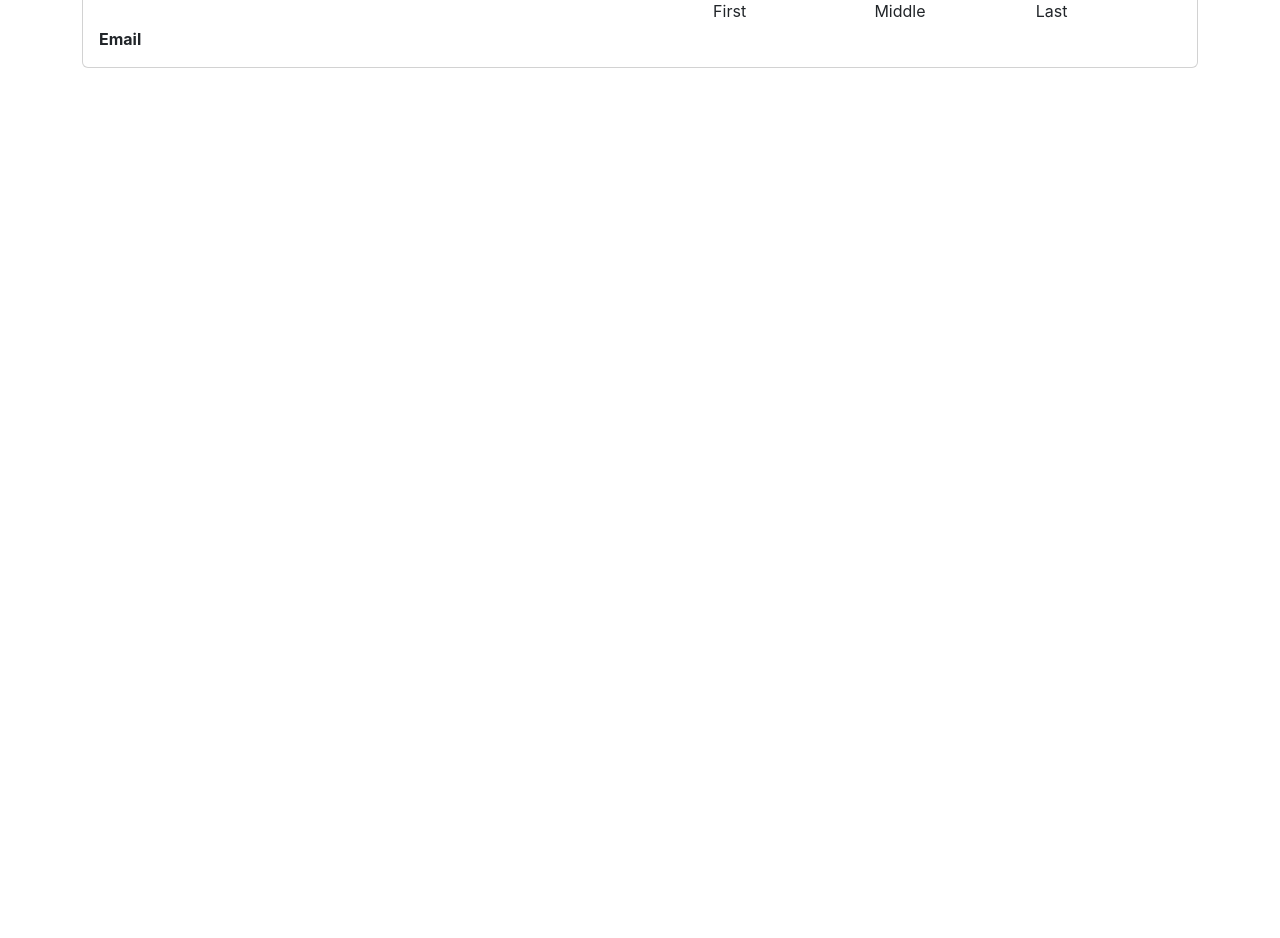
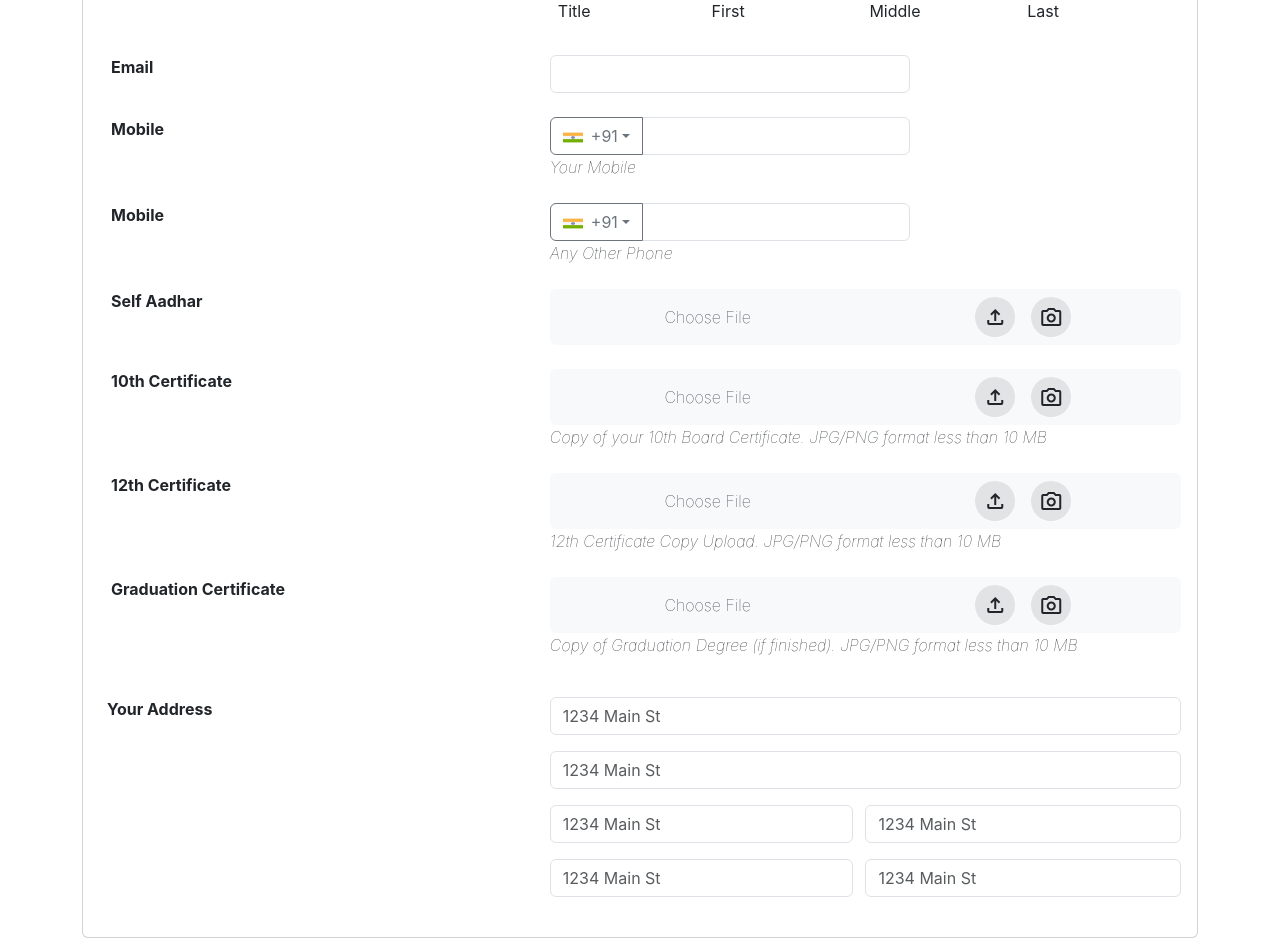
Before and after one commit to shivanshaggarwal/caba, a React (Create React App) app: page / in a window 1280 px wide. Shown: the part 300-1238 px from the top of the page. Before the commit the page ends 800 px from the top, so only its background shows below. Built offline with nearby package versions, Linux system fonts and the light colour scheme.

Commit message:
thursday_updated

```diff
--- a/src/components/ImageInputs.js
+++ b/src/components/ImageInputs.js
@@ -3,7 +3,7 @@ import React, { useState } from 'react';
 import {useForm} from 'react-hook-form'
 
 
-const ImageInputs = () => {
+const ImageInputs = (props) => {
 
     const [selectedFile, setSelectedFile] = useState(null);
 
@@ -53,7 +53,7 @@ const ImageInputs = () => {
     return (
         <div className="offset-2 col-7 photocontainer p-0" onMouseEnter={(e)=>e.target.style.outline="none"}>
             <div className="col-12 bg-light rounded-2" >
-                <div className='row ' onMouseEnter={(e)=>e.target.style.outline="1px dashed grey"}
+                <div className='row m-0' onMouseEnter={(e)=>e.target.style.outline="1px dashed grey"}
                         onMouseLeave={(e)=>e.target.style.outline="none"}>
                     <div
                         className="col-12 col-sm-6 p-3 fs-6 fw-lighter"
@@ -92,7 +92,7 @@ const ImageInputs = () => {
                     </div>
                 )}
             </div>
-            <p className='my-0 text-start fw-lighter fs-6'><i>Passport Size Photo in JPG format - JPG/PNG format less than 5 MB</i></p>
+            <p className='my-0 text-start fw-lighter fs-6 fst-italic'>{props.info}</p>
         </div>
     );
 };
--- /dev/null
+++ b/src/components/PhoneInput.js
@@ -0,0 +1,36 @@
+import React, { useState } from 'react';
+
+const countries = [
+    { code: '+91', name: 'India', flag: require('../india.png') },
+];
+
+const PhoneInput = (props) => {
+    const [selectedCountry, setSelectedCountry] = useState(countries[0]);
+
+    const handleCountrySelect = (country) => {
+        setSelectedCountry(country);
+    };
+
+    return (
+        <div >
+            <div className="input-group">
+                <button type="button" className="btn btn-outline-secondary dropdown-toggle" data-bs-toggle="dropdown" aria-expanded="false">
+                    <img src={selectedCountry.flag} width="20" height="15" className='me-2'></img>{selectedCountry.code}
+                </button>
+                <ul className="dropdown-menu">
+                    {countries.map((country, index) => (
+                        <li key={index}>
+                            <a className="dropdown-item" href="#" onClick={() => handleCountrySelect(country)}>
+                                <img src={country.flag} alt={`${country.code} flag`} width="20" height="15" /> {country.code}
+                            </a>
+                        </li>
+                    ))}
+                </ul>
+                <input type="text" className="form-control" aria-label="Text input with segmented dropdown button" />
+            </div>
+            <p className='my-0 text-start fw-lighter fs-6 fst-italic '>{props.info}</p>
+        </div>
+    );
+};
+
+export default PhoneInput;
--- a/src/pages/AdmissionForm.js
+++ b/src/pages/AdmissionForm.js
@@ -1,5 +1,6 @@
 import React from 'react'
 import ImageInputs from '../components/ImageInputs'
+import PhoneInput from '../components/PhoneInput'
 
 function AdmissionForm() {
     return (
@@ -12,23 +13,24 @@ function AdmissionForm() {
                         <div className="card-title text-start col-3 text-primary "><h3>Personal Details</h3></div><hr />
                     </div>
 
-                    <div className="row photo mb-4">
+                    <div className="row photo m-0 p-0 mb-4">
                         <label htmlFor="photo" className="text-start col-3"><b>Your Photo</b></label>
-                        <ImageInputs id='fileName'/>
+                        <ImageInputs id='fileName' info="Your Adhaar Copy Upload. JPG/PNG format less than 5 MB" />
                     </div>
-                    <div className="row fullname">
+                    <div className="row fullname m-0 mb-4">
                         <label htmlFor="fullName" className="text-start col-3">
                             <b>Full Name <span className='text-danger'>*</span></b>
-                            </label>
+                        </label>
                         <div className="offset-2 col-7 p-0">
                             <div className="row gy-2 m-0">
-                                <div className="col-6 col-md-3 p-1 ">
+                                <div className="col-6 col-md-3 p-1 text-start">
                                     <select id="inputState" className="form-select p-1" aria-label=''>
                                         <option selected className='fs-6 fw-lighter'>-Select-</option>
                                         <option>Mr.</option>
                                         <option>Ms.</option>
                                         <option>Mrs.</option>
                                     </select>
+                                    <label className="m-1" htmlFor="specificSizeInputName">Title</label>
                                 </div>
                                 <div className="col-md-3 p-1 text-start">
                                     <input type="text" className="form-control" id="specificSizeInputName" />
@@ -45,15 +47,78 @@ function AdmissionForm() {
                             </div>
                         </div>
                     </div>
-                    <div className="row mail">
+                    <div className="row email m-0 mb-4">
                         <label htmlFor="photo" className="text-start col-3"><b>Email</b></label>
+                        <div className="offset-2 col-4 p-0">
+                            <input type="text" className="form-control" id="specificSizeInputName" />
+                        </div>
+                    </div>
+                    <div className="row phone m-0 mb-4">
+                        <label htmlFor="photo" className="text-start col-3"><b>Mobile</b></label>
+                        <div className="offset-2 col-4 p-0">
+                            <PhoneInput info="Your Mobile" />
+                        </div>
+                    </div>
+                    <div className="row phone m-0 mb-4">
+                        <label htmlFor="photo" className="text-start col-3"><b>Mobile</b></label>
+                        <div className="offset-2 col-4 p-0">
+                            <PhoneInput info="Any Other Phone" />
+                        </div>
+                    </div>
+
+                    <div className="row adhar m-0 p-0 mb-4">
+                        <label htmlFor="photo" className="text-start col-3"><b>Self Aadhar</b></label>
+                        <ImageInputs id='fileName' />
+                    </div>
+                    <div className="row tenth m-0 p-0 mb-4">
+                        <label htmlFor="photo" className="text-start col-3"><b>10th Certificate</b></label>
+                        <ImageInputs id='fileName' info="Copy of your 10th Board Certificate. JPG/PNG format less than 10 MB" />
+                    </div>
+                    <div className="row twelth m-0 p-0 mb-4">
+                        <label htmlFor="photo" className="text-start col-3"><b>12th Certificate</b></label>
+                        <ImageInputs id='fileName' info="12th Certificate Copy Upload. JPG/PNG format less than 10 MB" />
+                    </div>
+                    <div className="row graduation m-0 p-0 mb-4">
+                        <label htmlFor="photo" className="text-start col-3"><b>Graduation Certificate</b></label>
+                        <ImageInputs id='fileName' info="Copy of Graduation Degree (if finished). JPG/PNG format less than 10 MB" />
+                    </div>
+                    <div className="row address m-0 p-0 mb-4 g-3">
+                        <label for="inputAddress" class="form-label col-3 text-start"><b>Your Address</b></label>
+                        <div className="offset-2 col-7 p-0">
+                            <input type="text" class="form-control" id="inputAddress" placeholder="1234 Main St" />
+                        </div>
+                        <div className="offset-5 col-7 p-0">
+                            <input type="text" class="form-control" id="inputAddress" placeholder="1234 Main St" />
+                        </div>
+                        <div className="offset-5 col-7 p-0">
+                            <div className="row m-0 p-0 ">
+                                <div className="col-6 ps-0">
+                                    <input type="text" class="form-control" id="inputAddress" placeholder="1234 Main St" />
+                                </div>
+                                <div className="col-6 p-0">
+                                    <input type="text" class="form-control" id="inputAddress" placeholder="1234 Main St" />
+                                </div>
+                            </div>
+                        </div>
+                        <div className="offset-5 col-7 p-0">
+                            <div className="row m-0 p-0 ">
+                                <div className="col-6 ps-0">
+                                    <input type="text" class="form-control" id="inputAddress" placeholder="1234 Main St" />
+                                </div>
+                                <div className="col-6 p-0">
+                                    <input type="text" class="form-control" id="inputAddress" placeholder="1234 Main St" />
+                                </div>
+                            </div>
+                        </div>
 
                     </div>
 
+
                 </div>
+            </div>
 
-            </div>
         </div>
+
     )
 }
 
```
Also changed, not shown: src/india.png (added).
